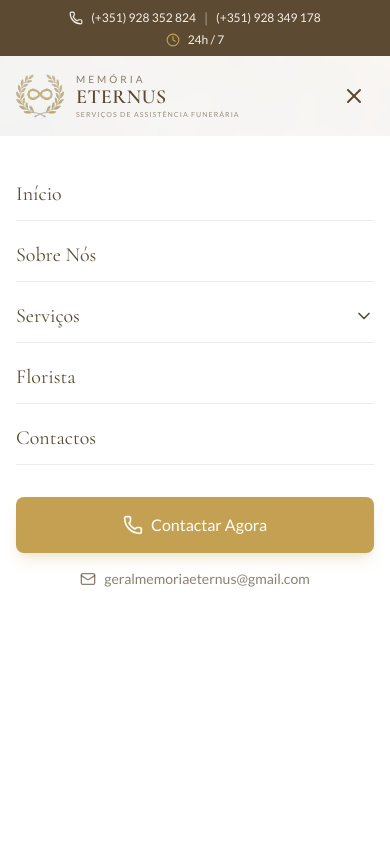
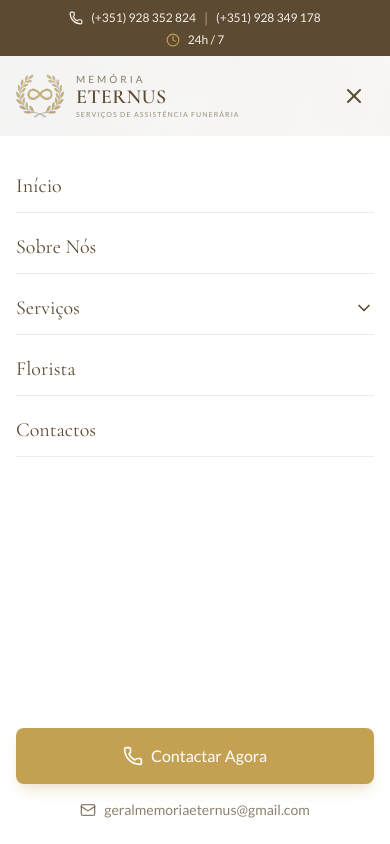
Before and after one commit to Ricardo-Minascurta/site-funeraria, a Next.js app: page / in a window 390 px wide. Both pictures are taken after a click on the button "Abrir menu". Shown: the top 844 px of the page. Built offline with nearby package versions, Linux system fonts and the light colour scheme.

Commit message:
Mobile menu adapts to screen height

```diff
--- a/components/Header.tsx
+++ b/components/Header.tsx
@@ -243,14 +243,14 @@ export default function Header() {
 
       {/* Mobile Menu Overlay */}
       <div
-        className={`lg:hidden fixed inset-x-0 bottom-0 bg-white shadow-xl transition-all duration-500 ${
+        className={`lg:hidden fixed inset-x-0 bottom-0 bg-white shadow-xl transition-all duration-500 overflow-y-auto ${
           mobileMenuOpen
             ? 'opacity-100 visible'
             : 'opacity-0 invisible'
         }`}
         style={{ top: headerHeight }}
       >
-        <div className="max-w-7xl mx-auto px-4 py-8">
+        <div className="max-w-7xl mx-auto px-4 py-6 h-full flex flex-col">
           <nav className="flex flex-col gap-2">
             {navLinks.map((link, index) => (
               <div
@@ -318,7 +318,7 @@ export default function Header() {
 
           {/* Mobile CTA */}
           <div
-            className={`mt-8 transform transition-all duration-500 ${
+            className={`mt-auto pt-6 transform transition-all duration-500 ${
               mobileMenuOpen
                 ? 'translate-y-0 opacity-100'
                 : 'translate-y-8 opacity-0'
```
